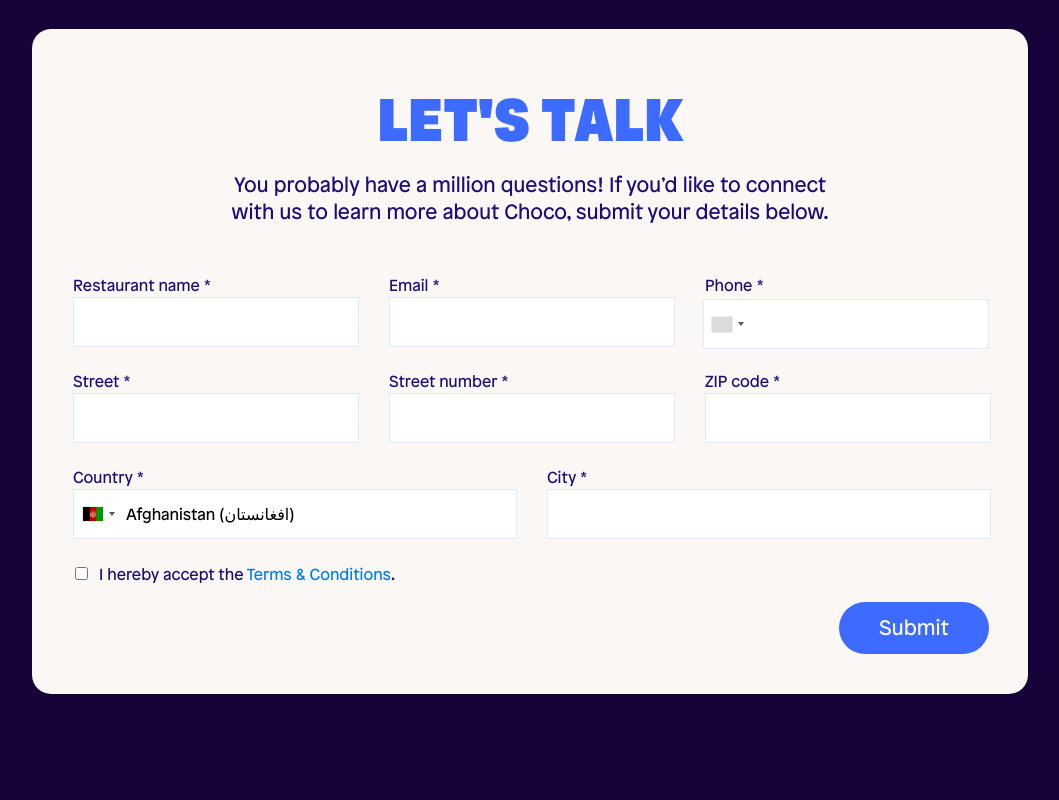
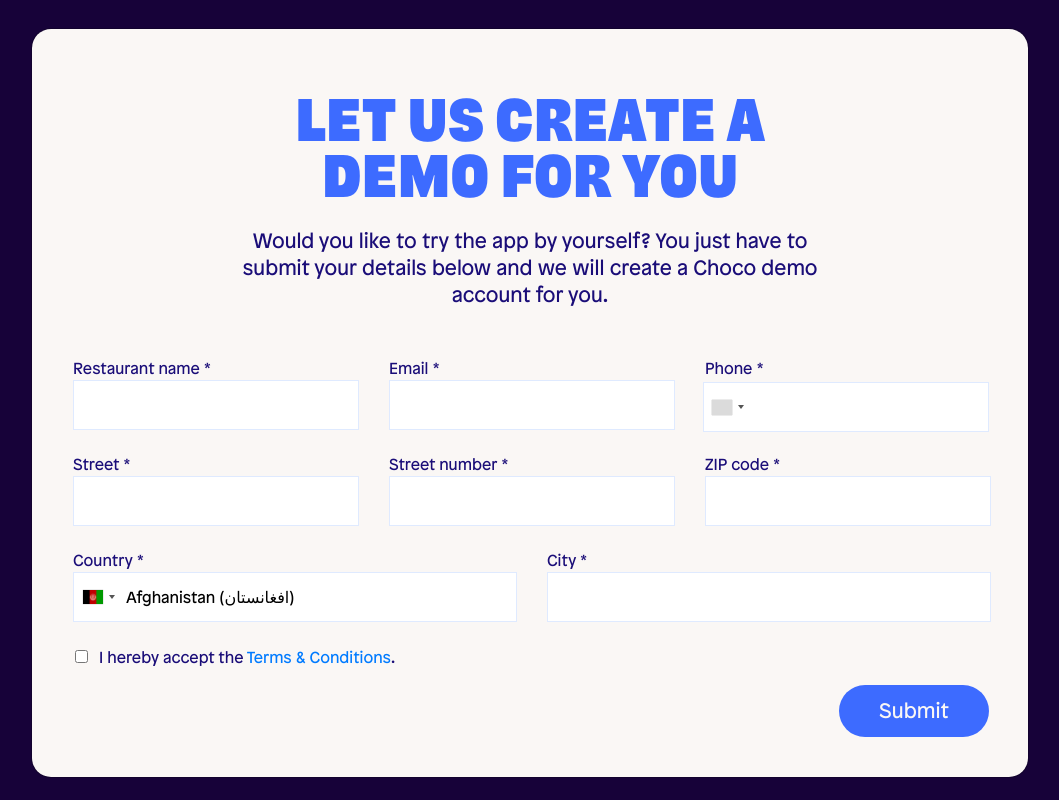
Before and after one commit to FredericBOIS/choco-new-landing-page, a website: page landing-page.html in a window 1280 px wide. Shown: the whole page, without its empty margins (110-1169 px from the left). Drawn offline with nearby package versions, Linux system fonts and the light colour scheme; some packages are replaced by stand-ins of ours; files that its build step writes are made by us from their sources; no server answers; a script that the page names is missing; files whose address does not match are found by name.

Commit message:
Update landing-page.html

```diff
--- a/landing-page.html
+++ b/landing-page.html
@@ -31,9 +31,8 @@
 
                         <div class="row justify-content-center pb-5">
                             <div class="col-md-8 text-center">
-                                <h2 class="mt-0 mb-2">Let's talk</h2>
-                                <div class="intro">You probably have a million questions! If you’d like to connect with
-                                    us to learn more about Choco, submit your details below.</div>
+                                <h2 class="mt-0 mb-2">Let us create a demo for you</h2>
+                                <div class="intro">Would you like to try the app by yourself? You just have to submit your details below and we will create a Choco demo account for you.</div>
                             </div>
                         </div>
 
```
